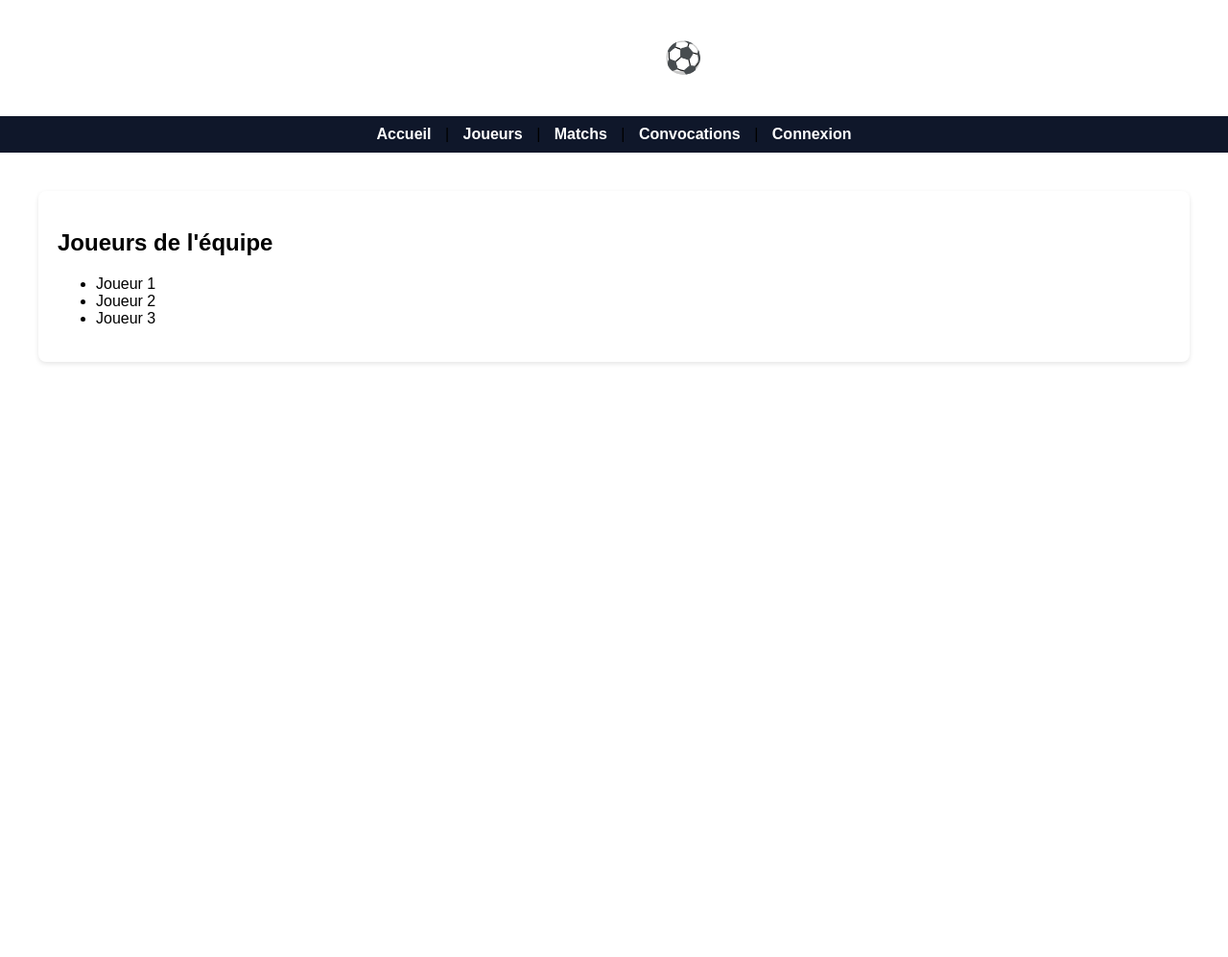
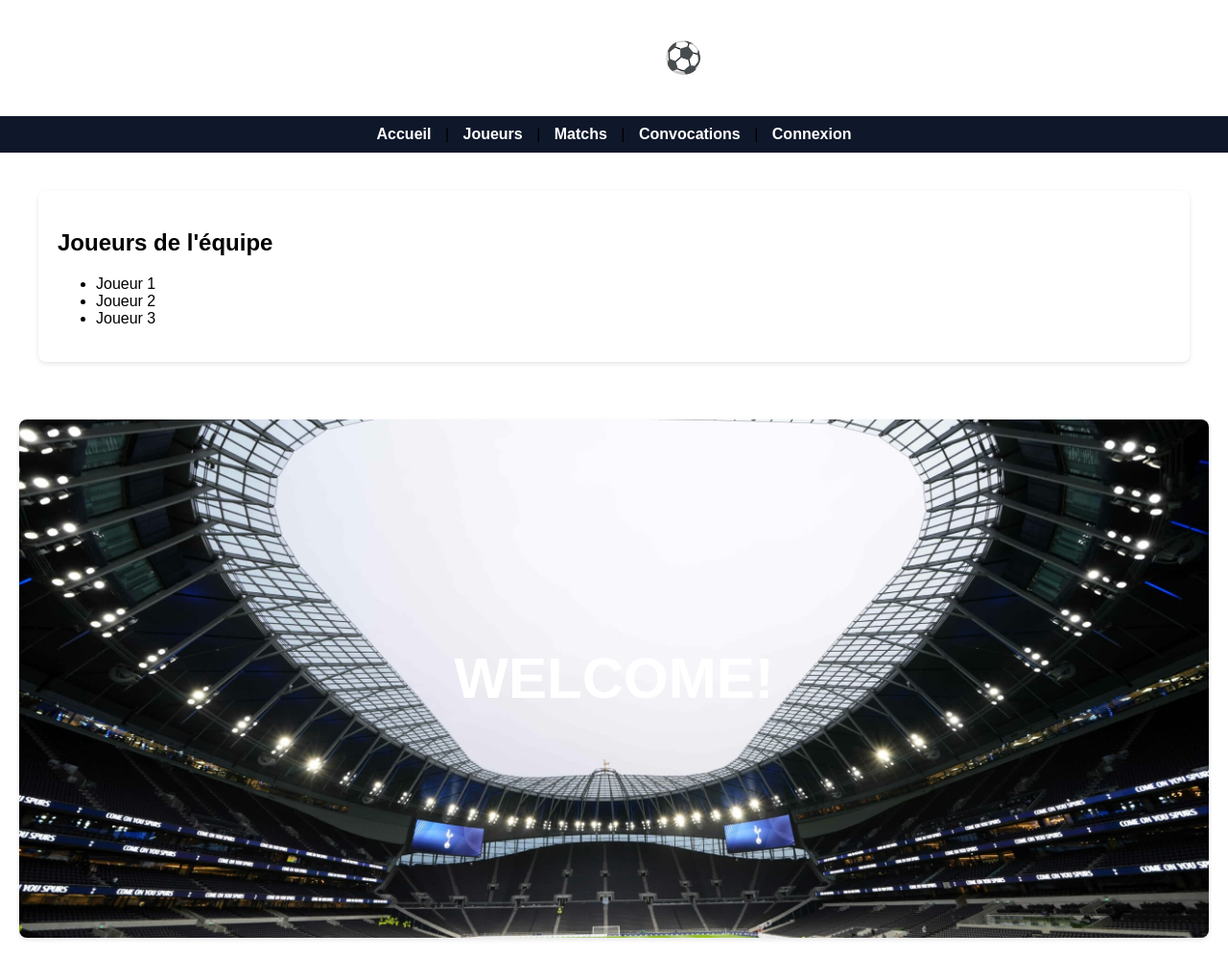
Before and after one commit to Aioub1997/Tiki-Taka, a plain HTML site: page joueurs.html in a window 1280 px wide. Shown: the whole page at 96% size. Before the commit the page ends 800 px from the top, so only its background shows below. Drawn offline with Linux system fonts and the light colour scheme.

Commit message:
ajout design css

```diff
--- a/joueurs.html
+++ b/joueurs.html
@@ -32,3 +32,7 @@
 
 </body>
 </html>
+</body>
+<section class="hero">
+    <h1>WELCOME!</h1>
+</section>
```
